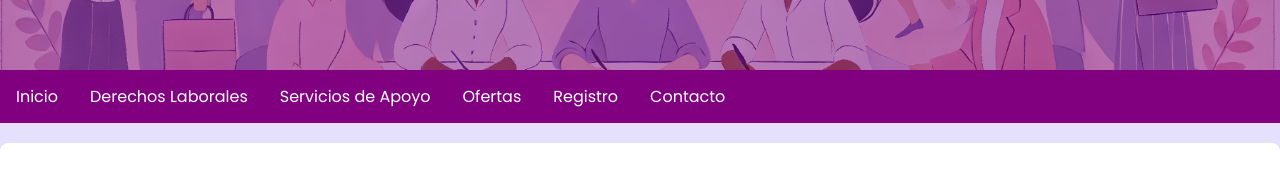
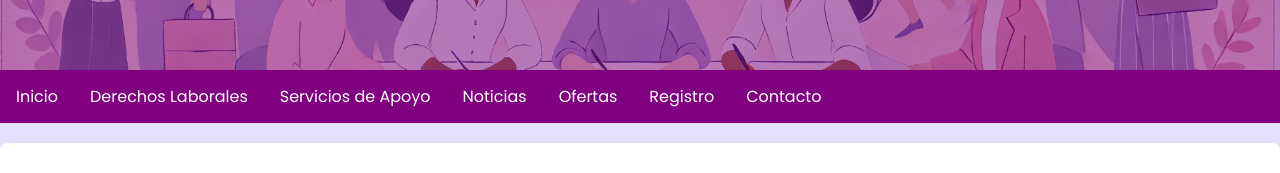
Before and after one commit to MaxOrozco09/Genero, a plain HTML site: page registro.html in a window 1280 px wide. Shown: the part 149-322 px from the top of the page. Drawn offline with Linux system fonts and the light colour scheme.

Commit message:
registro.html

```diff
--- a/registro.html
+++ b/registro.html
@@ -17,6 +17,7 @@
     <a href="index.html">Inicio</a>
     <a href="derechos.html">Derechos Laborales</a>
     <a href="servicios.html">Servicios de Apoyo</a>
+    <a href="noticias.html">Noticias</a>
     <a href="ofertas.html">Ofertas</a>
     <a href="registro.html">Registro</a>
     <a href="contacto.html">Contacto</a>
```
